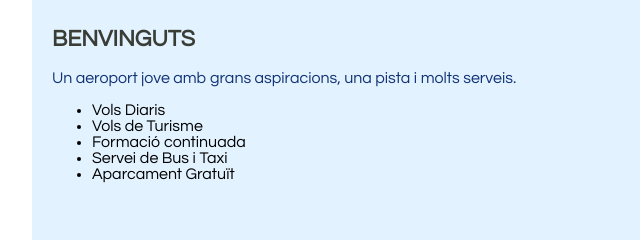
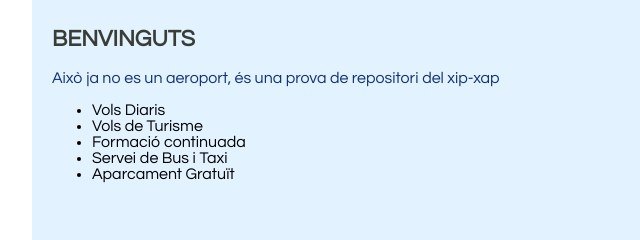
Before and after one commit to Dvicentea/web-test-aeroport2, a plain HTML site: page index.html in a window 1280 px wide. Shown: the part 472-712 px from the top of the page, 128-768 px from the left. Drawn offline with Linux system fonts and the light colour scheme.

Commit message:
test2 repositori

```diff
--- a/index.html
+++ b/index.html
@@ -27,7 +27,7 @@
   </div>
   <div id="cos">
     <div id="esq"><h2>BENVINGUTS</h2>
-    <p>Un aeroport jove amb grans aspiracions, una pista i molts serveis. </p>
+    <p>Això ja no es un aeroport, és una prova de repositori del xip-xap </p>
     <ul>
       <li>Vols Diaris</li>
 	    <li>Vols de Turisme</li>
```
